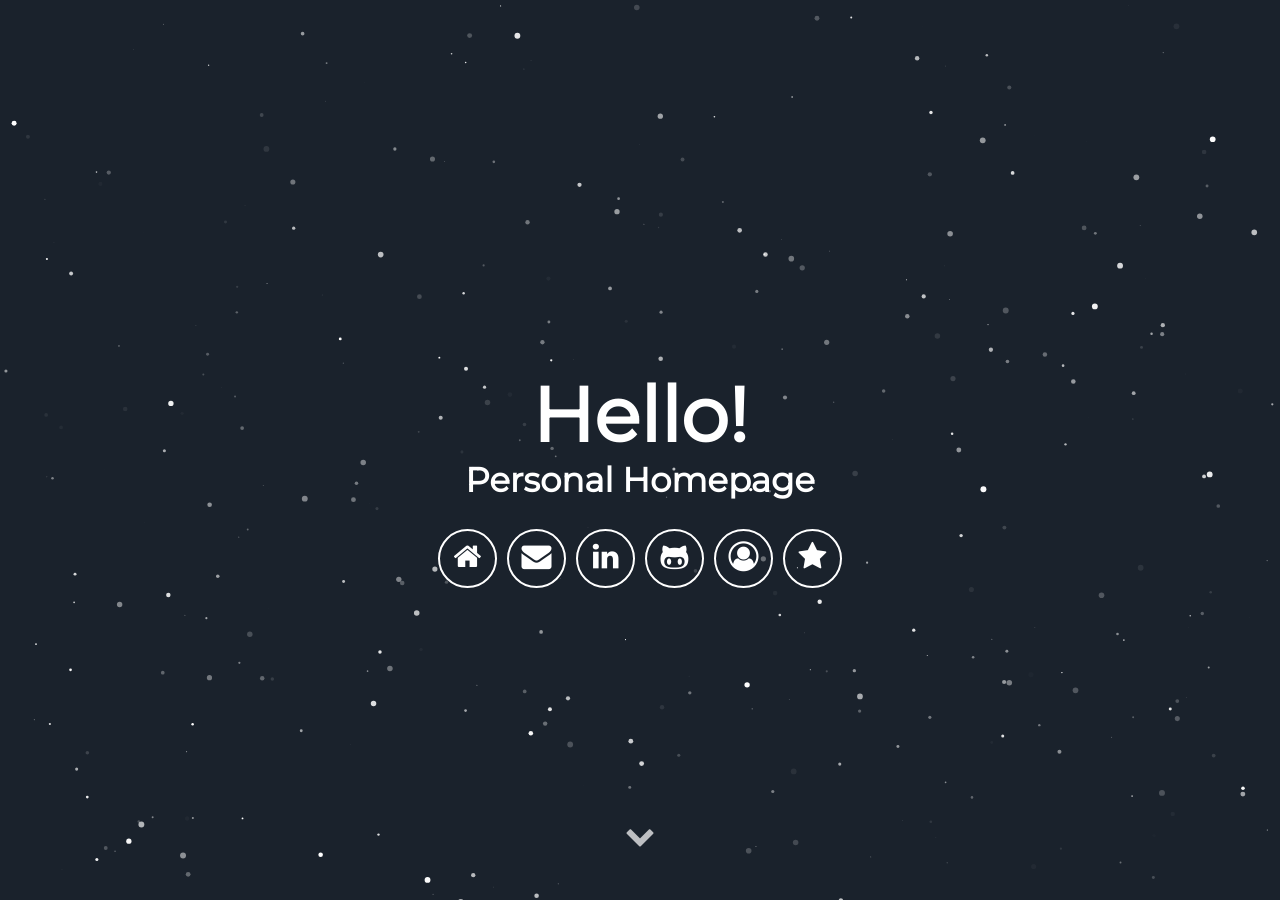
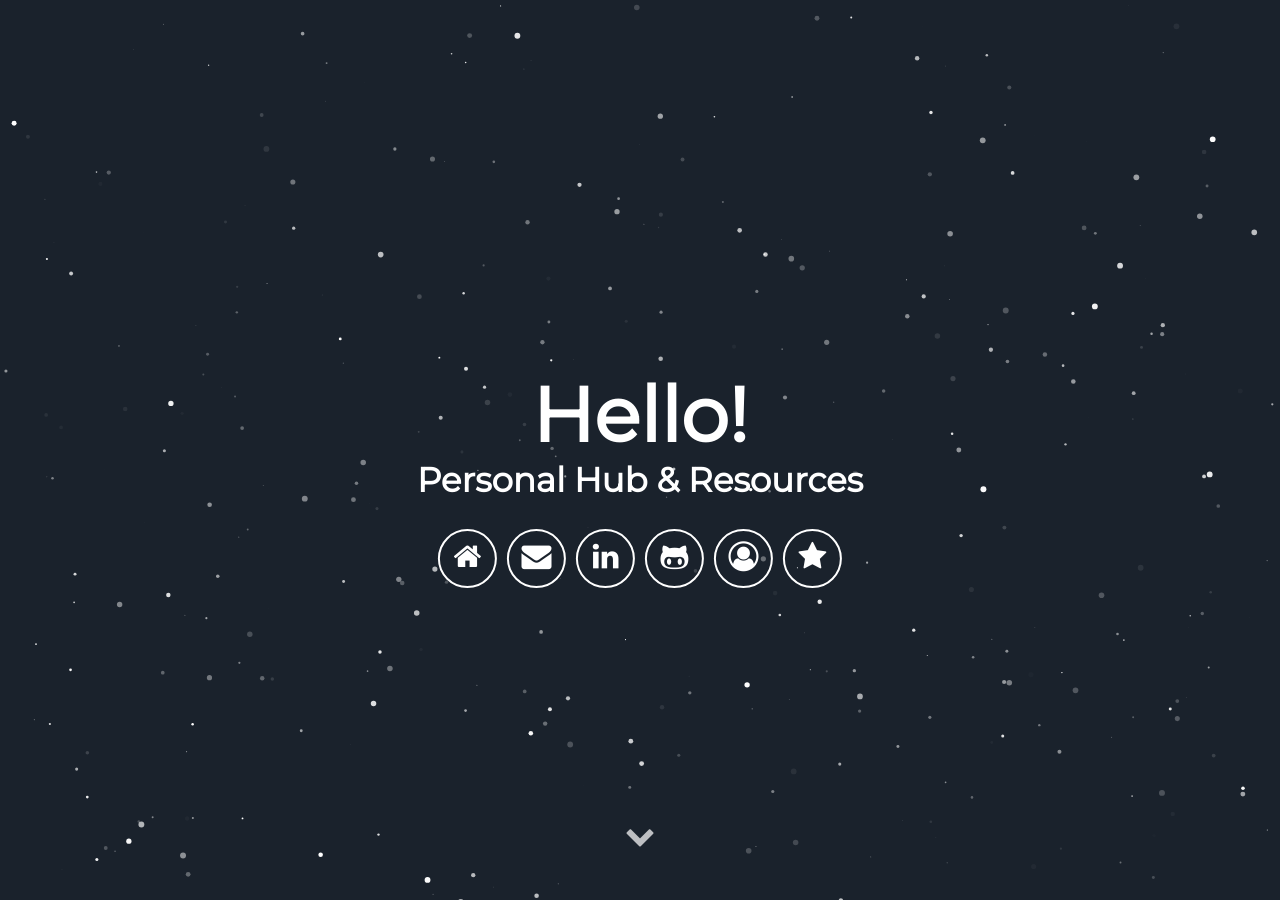
Before and after one commit to joshpabraham/joshpabraham.github.io, a Jekyll site: the page built from hub/index.html, in a window 1280 px wide and 900 px high. Built offline with Jekyll 4.4.1, drawn with Linux system fonts in a browser that asks for light colours; some web fonts are replaced.

Commit message:
update index

```diff
--- a/CV/index.html
+++ b/CV/index.html
@@ -1,5 +1,5 @@
 ---
-layout: minheader
+layout: default
 title: Joshua Abraham's CV
 ---
 <div class="user-details">
--- a/hub/index.html
+++ b/hub/index.html
@@ -1,7 +1,7 @@
 ---
 layout: default
 title: Hello!
-subhead: Personal Homepage
+subhead: Personal Hub & Resources
 ---
 
 <section id="quicklinks">
```
